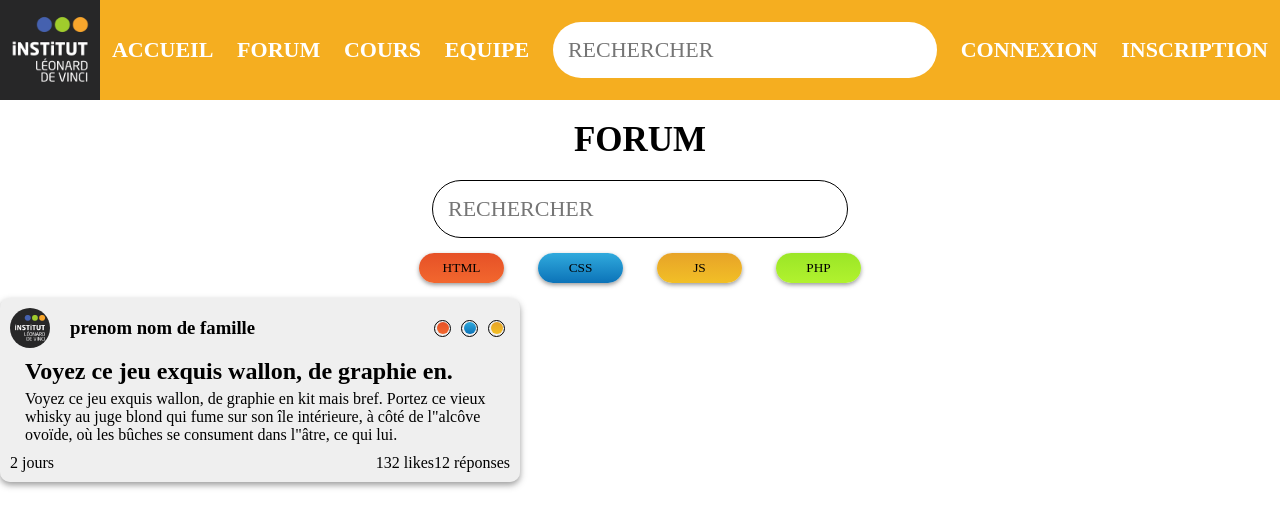
After one commit to Redeltaz/Devcorp, a PHP site: page /html/AccueilForum.html in a window 1280 px wide. The commit adds this page. Shown: the top 528 px of the page. Run offline with PHP 8.4, Linux system fonts and the light colour scheme.

Commit message:
ajout message

```diff
--- a/view/css/style.css
+++ b/view/css/style.css
@@ -92,6 +92,72 @@ main button {
     border-radius: 20px;
     width: 85px;
     height: 30px;
-    box-shadow: 0px 3px 6px 0px rgba(57, 57, 57, 0.503);
+    box-shadow: 0px 2px 4px 0px rgba(57, 57, 57, 0.503);
     margin: 15px;
 }
+
+.message_forum {
+    width: 500px;
+    padding: 10px;
+    background-color: rgba(216, 216, 216, 0.421);
+    border-radius: 10px;
+    box-shadow: 0px 3px 6px 0px rgba(57, 57, 57, 0.503);
+}
+
+.flex {
+    display: flex;
+    justify-content: space-between;
+}
+
+.photo_profil {
+    width: 40px;
+}
+
+.flex div {
+    display: flex;
+    align-items: center;
+}
+
+.flex img {
+    border-radius: 40px;
+}
+
+.flex div h3 {
+    margin-left: 20px;
+}
+
+.rond {
+    width: 15px;
+    height: 15px;
+    border: 1px solid black;
+    border-radius: 15px;
+    margin: 0 5px 0 5px;
+    justify-content: center;
+}
+
+.rond div {
+    width: 12px;
+    height: 12px;
+    border-radius: 12px;
+}
+
+.rond .html {
+    background: linear-gradient(#E65127, #F2672E);
+}
+
+.rond .css {
+    background: linear-gradient(#30AADD, #0C73B8);
+}
+
+.rond .js {
+    background: linear-gradient(#E7A328, #F2BF26);
+}
+
+.texte {
+    text-align: left;
+    margin: 10px 0 10px 15px;
+}
+
+.texte h2 {
+    margin-bottom: 5px;
+}
--- /dev/null
+++ b/view/html/AccueilForum.html
@@ -0,0 +1,82 @@
+<!DOCTYPE html>
+<html lang="en">
+<head>
+    <meta charset="UTF-8">
+    <meta name="viewport" content="width=device-width, initial-scale=1.0">
+    <title>Accueil</title>
+    <link href="../css/style.css" rel="stylesheet">
+</head>
+<body>
+    <header>
+        <nav>
+            <img src="../img/logo.png">
+            <div id="navbar-content">
+                <a><p>Accueil</p></a>
+                <a><p>Forum</p></a>
+                <a><p>Cours</p></a>
+                <a><p>Equipe</p></a>
+                <input type="text" id="search-bar" name="search-bar" placeholder="RECHERCHER">
+                <a><p>Connexion</p></a>
+                <a><p>Inscription</p></a>
+            </div>
+        </nav>
+
+    </header>
+<main>
+    <section>
+        <h1>FORUM</h1>
+        <input type="text" id="search-bar" name="search-bar" placeholder="RECHERCHER">
+
+        <div>
+            <button>HTML</button>
+            <button>CSS</button>
+            <button>JS</button>
+            <button>PHP</button>
+        </div>
+
+        <div class="message_forum">
+            <div class="flex">
+                <div>
+                    <img class="photo_profil" src="../img/logo.png" alt="photo de profil">
+                    <h3>prenom nom de famille</h3>
+                </div>
+                <div>
+                    <div class="rond">
+                        <div class="html"></div>
+                    </div>
+                    <div class="rond">
+                        <div class="css"></div>
+                    </div>
+                    <div class="rond">
+                        <div class="js"></div>
+                    </div>
+                </div>
+            </div>
+
+            <div class="texte">
+                <h2>Voyez ce jeu exquis wallon, de graphie en.</h2>
+                <p>Voyez ce jeu exquis wallon, de graphie en kit mais bref. Portez ce vieux whisky
+                    au juge blond qui fume sur son île intérieure, à côté de l"alcôve ovoïde, où les
+                    bûches se consument dans l"âtre, ce qui lui.</p>
+            </div>
+
+            <div class="flex">
+                <p>2 jours</p>
+                <div>
+                    <p>132 likes</p>
+                    <p>12 réponses</p>
+                </div>
+            </div>
+
+
+        </div>
+
+    </section>
+
+
+</main>
+
+
+
+    </body>
+    </html>
```
Also changed, not shown: view/html/index.html (deleted, +0 -46 lines).
